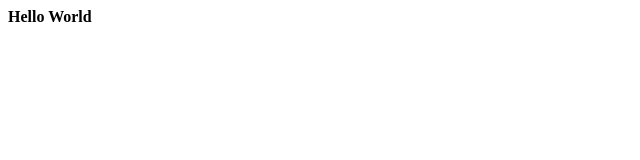
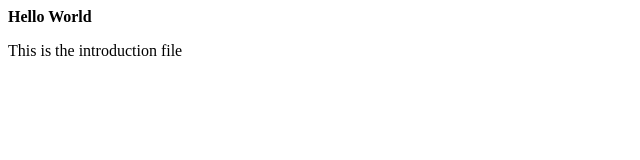
Before and after one commit to lopezsanti/lopezsanti.github.io, a plain HTML site: page index.html in a window 1280 px wide. Shown: the whole page, without its empty margins (0-640 px from the left). Drawn offline with Linux system fonts and the light colour scheme.

Commit message:
Adding a new paragraph

```diff
--- a/index.html
+++ b/index.html
@@ -1,5 +1,10 @@
 <html>
 <body>
   <b>Hello World</b>
+<br/>
+<p>
+  This is the introduction file
+</p>
+
 </body>
 </html>
```
